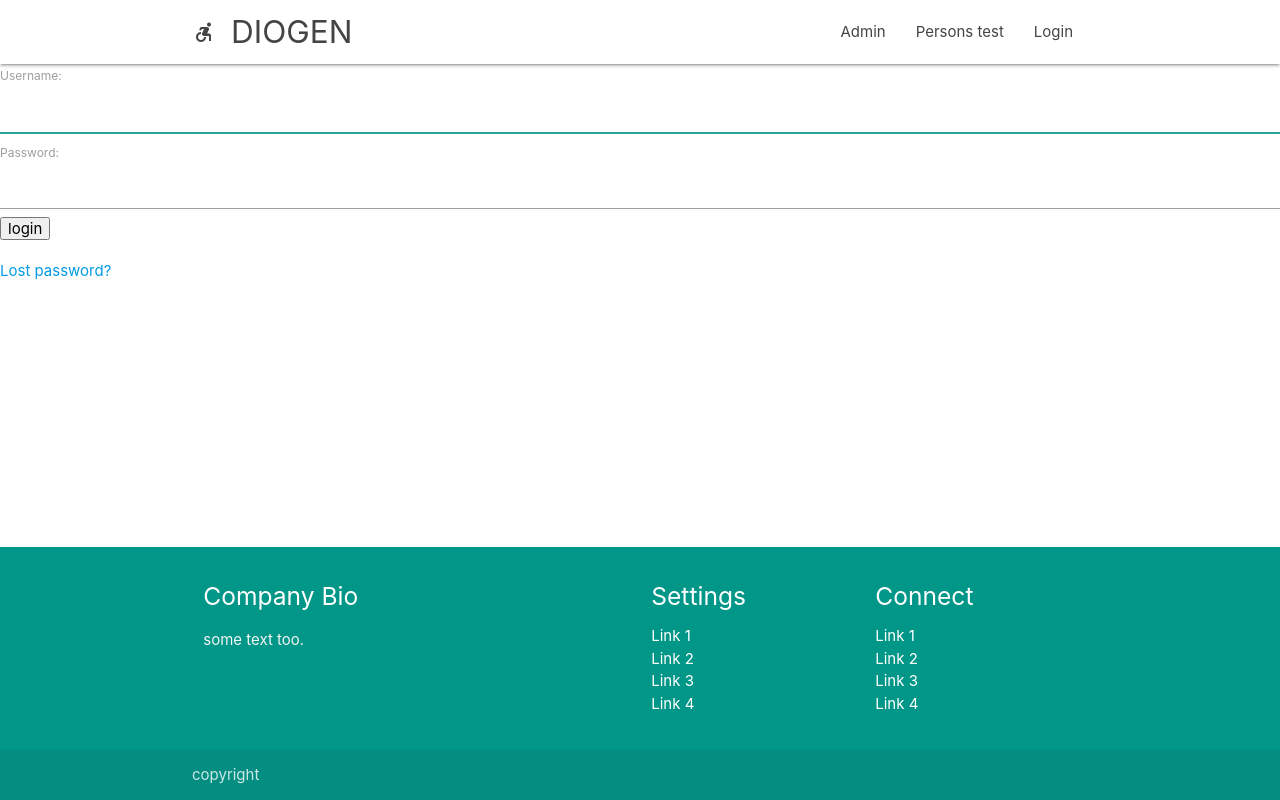
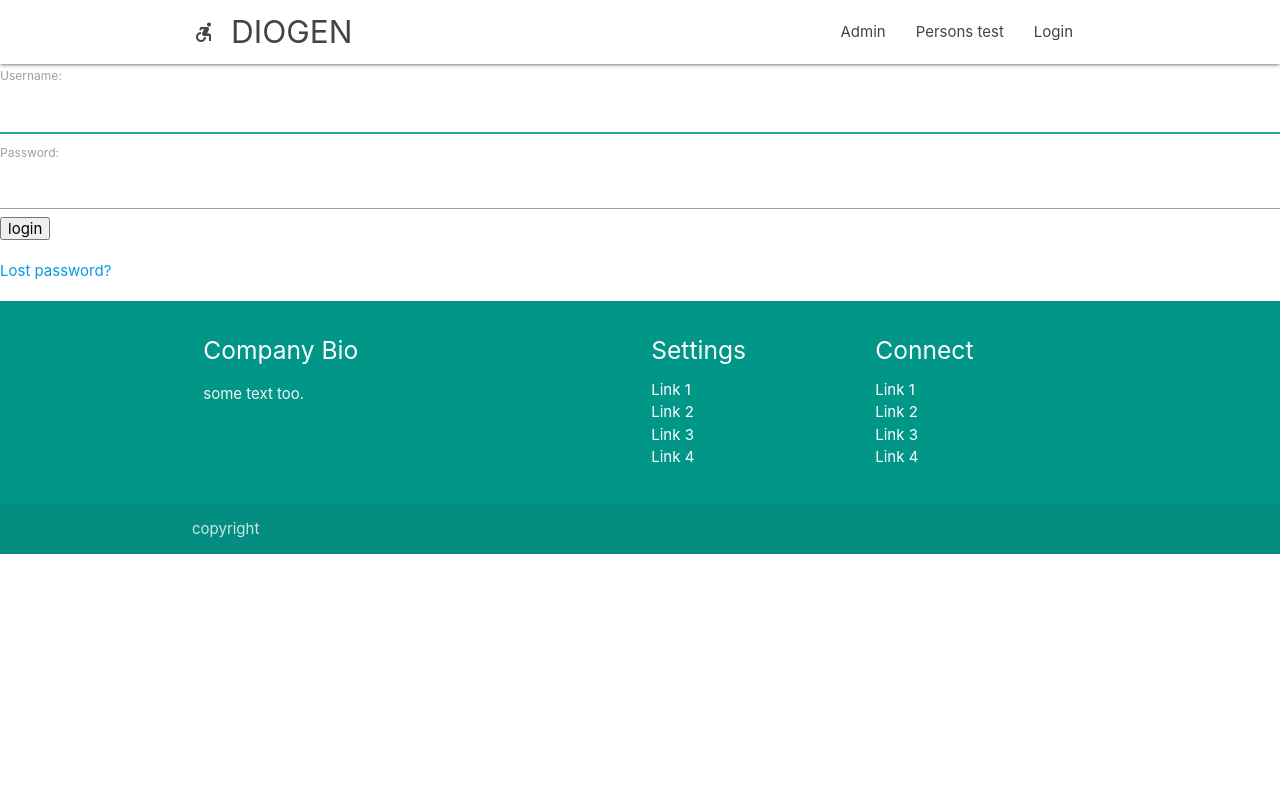
Before and after one commit to Nazarzastavil/Project_Dio, a Django app: page /accounts/login/ in a window 1280 px wide. Run offline with Django 3.2, Linux system fonts and the light colour scheme; some libraries are stand-ins or nearby versions.

Commit message:
Update wrapper.html

```diff
--- a/diogen/mainApp/templates/mainApp/wrapper.html
+++ b/diogen/mainApp/templates/mainApp/wrapper.html
@@ -21,7 +21,7 @@
 
 
   {% block header %}
-  <body>
+  <body style="display: flex; flex-direction: column;">
       <nav class="white" role="navigation">
           <div class="nav-wrapper container ">
 
@@ -46,17 +46,18 @@
           </div>
       </nav>
   </body>
-
+  <div class='content' style="flex: 1 0 auto;">
   {% endblock %}
 
   {% block page %}
+
   {% endblock %}
 
   {% block footer %}
 
 
-
-  <footer class="page-footer teal" style="position:absolute; left: 0; bottom: 0; width: 100%;">
+  </div>
+  <footer class="page-footer teal" style="flex-shrink: 0;">
     <div class="container">
     <div class="row">
     <div class="col l6 s12">
```
